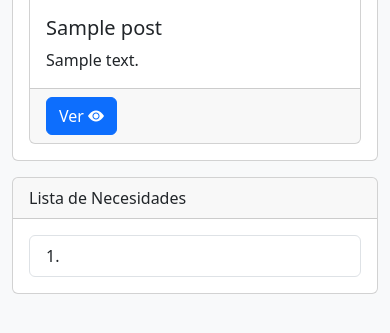
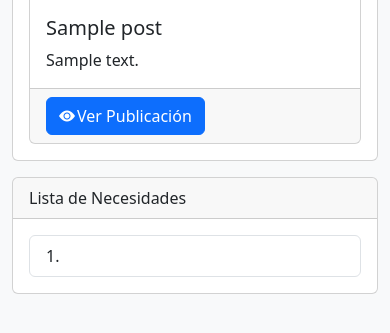
Before and after one commit to JoaquinManuelGonzalez/CaritasTrade, a Django app: template view_profile/templates/profile.html in a window 390 px wide. Shown: the part 355-688 px from the top of the page. Run offline with Django 5.2, Linux system fonts and the light colour scheme; tables that the repository leaves empty hold one stand-in row (values such as "Sample post"); the template is opened without the code that fills it: values that come from a table or form of the project are taken from there, most other values are stand-ins (such as "Sample title", 1, 10 or a date in 2020); some libraries are stand-ins or nearby versions.

Commit message:
modificaciones esteticas y navbar, union entre vistas

```diff
--- a/see_post/templates/see_post.html
+++ b/see_post/templates/see_post.html
@@ -44,7 +44,7 @@
                                 </div>
                                 {% if role == "user" %}
                                     <button type="button" class="btn btn-danger m-5">
-                                        Solicitar intercambio <i class="bi bi-send"></i>
+                                        <i class="bi bi-send" style="margin-right: 5px;"></i>Solicitar intercambio
                                     </button>
                                 {% endif %}
                             </div>
--- a/view_profile/templates/profile.html
+++ b/view_profile/templates/profile.html
@@ -72,11 +72,11 @@
                                                     </div>
                                                     <div class="card-footer">
                                                         <div class="d-flex justify-content-between align-items-center">
-                                                            <a href="{% url 'see_post' id=post_data.id %}" class="btn btn-primary">Ver <i class="bi bi-eye-fill"></i></a>
+                                                            <a href="{% url 'see_post' id=post_data.id %}" class="btn btn-primary"><i class="bi bi-eye-fill" style="margin-right: 2px;"></i>Ver Publicación</a>
                                                             {% if user_session %}
                                                                 <form action="{% url 'delete_post' id=post_data.id %}" method="post">
                                                                     {% csrf_token %}
-                                                                    <button type="submit" class="btn btn-danger">Eliminar <i class="bi bi-trash-fill"></i></button>
+                                                                    <button type="submit" class="btn btn-danger"><i class="bi bi-trash-fill" style="margin-right: 2px;"></i>Eliminar</button>
                                                                 </form>
                                                             {% endif %}
                                                         </div>
--- a/view_profile/templates/user_navbar_with_edit_and_close.html
+++ b/view_profile/templates/user_navbar_with_edit_and_close.html
@@ -38,24 +38,24 @@
           <ul class="navbar-nav ms-auto">
             {# sacar MS-AUTO para poner a la izquierda #}
             <li class="nav-item">
-              <a class="nav-link fs-4" href="{% url 'list_products' %}"><i class="bi bi-shop"></i>Home</a>
+              <a class="nav-link fs-4" href="{% url 'list_products' %}"><i class="bi bi-shop" style="margin-right: 5px;"></i>Home</a>
             </li>
             <li class="nav-item">
               <a class="nav-link fs-4" href="#"><i class="bi bi-cart3"></i>Ver Ecommerce</a>
             </li>
             <li class="nav-item">
-              <a class="nav-link fs-4" href="{% url 'create_post' %}"><i class="bi bi-plus-square"></i></i>Crear Publicación</a>
+              <a class="nav-link fs-4" href="{% url 'create_post' %}"><i class="bi bi-plus-square" style="margin-right: 5px;"></i></i>Crear Publicación</a>
             </li>
             <li class="nav-item">
-              <a class="nav-link fs-4" href="#"><i class="bi bi-envelope-exclamation"></i>Ver Solicitudes de Intercambio</a>
+              <a class="nav-link fs-4" href="#"><i class="bi bi-envelope-exclamation" style="margin-right: 5px;"></i>Ver Solicitudes de Intercambio</a>
             </li>
             {% if not user_session %}
               <li class="nav-item">
-                <a class="nav-link fs-4" href="{% url 'view_profile' id=session_id %}"><i class="bi bi-person-bounding-box"></i>Ver perfil</a>
+                <a class="nav-link fs-4" href="{% url 'view_profile' id=session_id %}"><i class="bi bi-person-bounding-box" style="margin-right: 5px;"></i>Ver perfil</a>
               </li>
             {% else %}
               <li class="nav-item">
-                <a class="nav-link fs-4" href="{% url 'editar_perfil_usuario' %}"><i class="bi bi-gear"></i>Editar Perfil </a>
+                <a class="nav-link fs-4" href="{% url 'editar_perfil_usuario' %}"><i class="bi bi-gear" style="margin-right: 5px;"></i>Editar Perfil </a>
               </li>
               <li class="nav-item">
                 <form class="nav-link fs-4" id='form' action="{% url 'confirm_sign_off' %}">
```
Also changed, not shown: list_exchange_products/templates/exchange_product_list.html (+15 -10 lines), data_base/migrations/0002_exchangepost_is_rejected.py (deleted), 1 other file.
